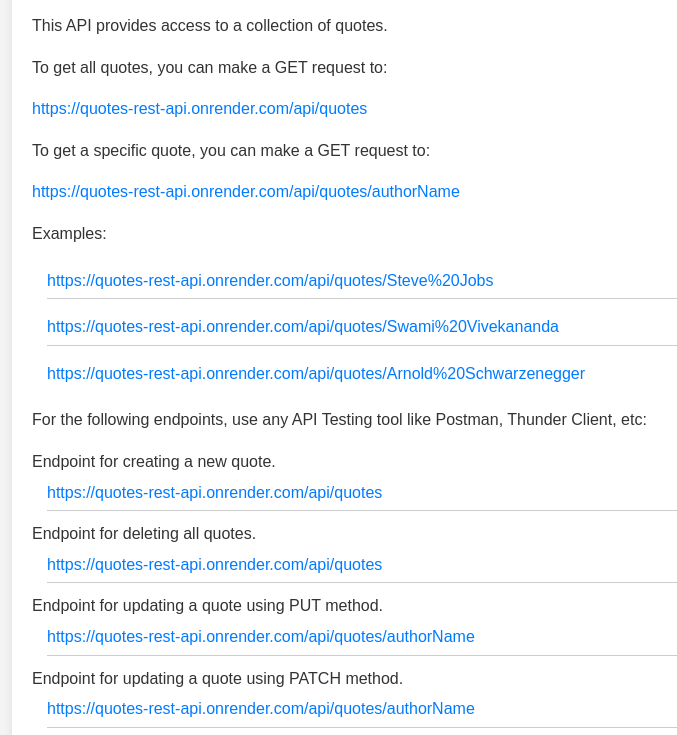
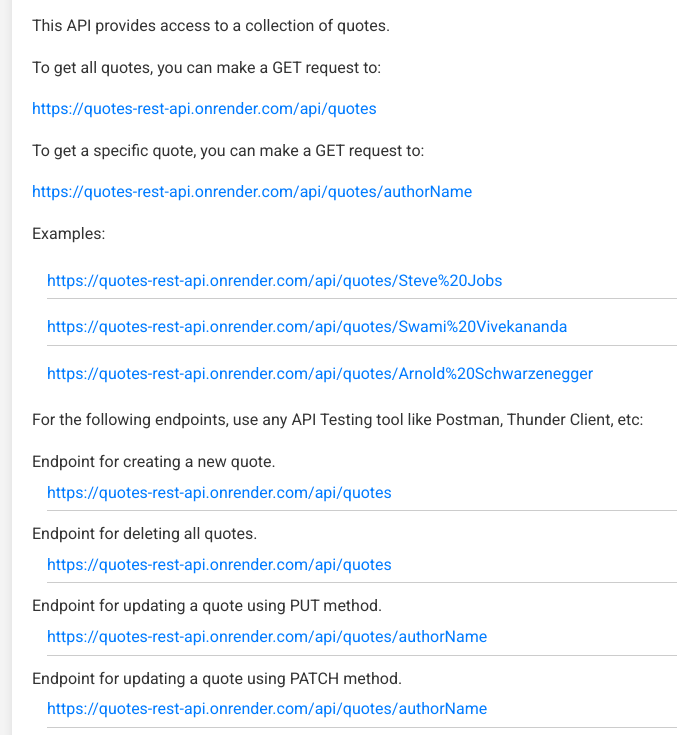
Before and after one commit to JayeshSabale/quotes-REST-API, a website: page index.html in a window 1280 px wide. Shown: the part 109-844 px from the top of the page, without its empty margins (208-885 px from the left). Drawn offline with Linux system fonts and the light colour scheme.

Commit message:
Update index.html

```diff
--- a/index.html
+++ b/index.html
@@ -3,10 +3,16 @@
   <head>
     <meta charset="UTF-8" />
     <meta name="viewport" content="width=device-width, initial-scale=1.0" />
+
     <title>Quotes API</title>
+    <link
+      href="https://fonts.googleapis.com/css2?family=Roboto:wght@400;700&display=swap"
+      rel="stylesheet"
+    />
+
     <style>
       body {
-        font-family: Arial, sans-serif;
+        font-family: 'Roboto', sans-serif; /* Apply Roboto font */
         line-height: 1.6;
         background-color: #f4f4f4;
         color: #333;
```
